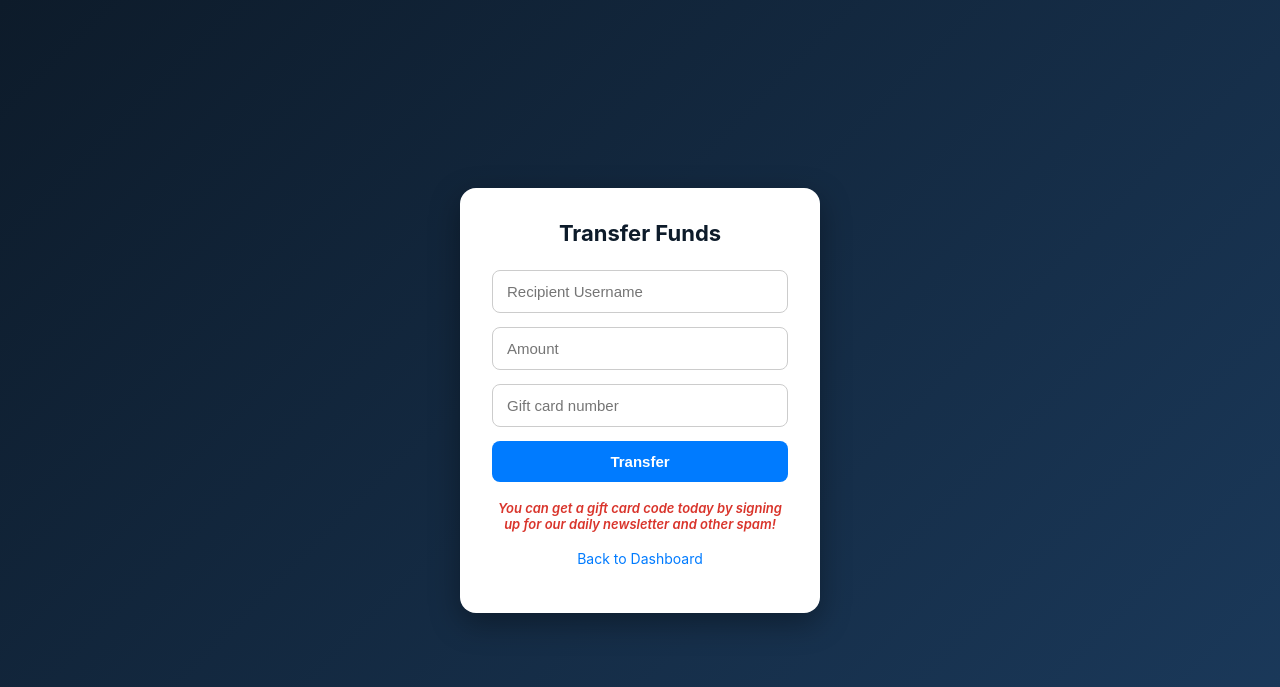
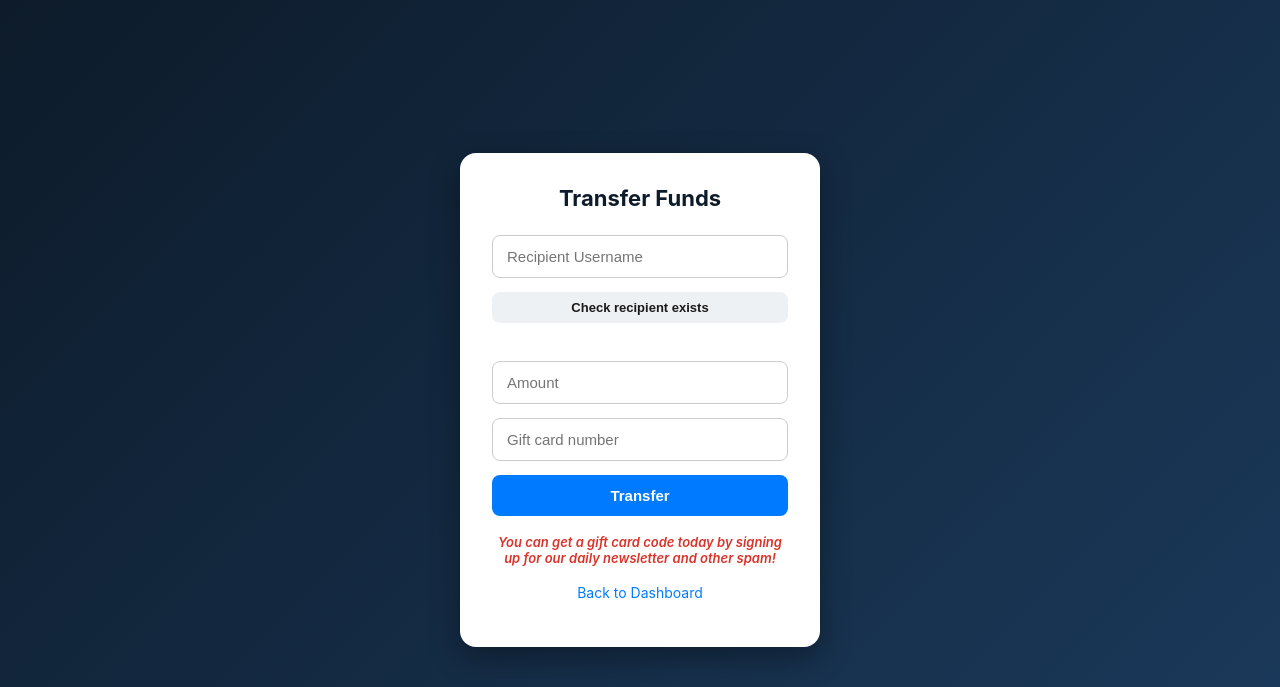
Before and after one commit to KMUNB21134/HackAble_FakeBank, a Flask app: page /transfer in a window 1280 px wide. Shown: the top 687 px of the page. Run offline with Flask 3, Linux system fonts and the light colour scheme; the visitor is signed in with stand-in values (Sample User, id 1).

Commit message:
Add a real UNION-based hash exfiltration path for weak_hashing
The "Crack a Password Hash" challenge had no working solve path on
its own: the dashboard re-queries by session username, so injecting
a hash there just crashes instead of displaying it, and every page
template already avoided rendering the password column. That left
blind boolean SQLi (very tedious) or already having RCE (a harder,
unrelated challenge) as the only ways in.

Added /check-recipient, a "does this payee exist" lookup wired into
a real "Check recipient exists" button on the transfer page. It has
the same raw-string-interpolation bug as /login, but echoes the
matched column straight back, so a UNION SELECT there dumps any
column of any row directly - including password hashes - with no
blind extraction needed. Dialed the difficulty of this challenge
down from 3 to 2 stars to match, and nudged its hint toward looking
beyond the login form. Verified live via curl and in the browser,
and confirmed the SQLi bypass, RCE phantom-crash, and every other
challenge still work unchanged.

```diff
--- a/app.py
+++ b/app.py
@@ -79,8 +79,8 @@ CHALLENGES = [
     {
         'id': 'weak_hashing',
         'title': 'Crack a Password Hash',
-        'difficulty': 3,
-        'hint': "Passwords aren't stored as safely as they should be. If you can get your hands on a hash, offline cracking tools make quick work of the weak ones.",
+        'difficulty': 2,
+        'hint': "Passwords aren't stored as safely as they should be. The login form isn't the only form on this site that takes a username as input - if you can get your hands on a hash somewhere, offline cracking tools make quick work of the weak ones.",
     },
     {
         'id': 'stored_xss',
@@ -378,6 +378,32 @@ def admin_panel():
     flask.session['username'] = 'admin@fakebank.com'
     return flask.redirect(flask.url_for('dashboard'))
 
+@app.route('/check-recipient')
+def check_recipient():
+    username = flask.request.args.get('username', '')
+
+    # --- INTENTIONALLY VULNERABLE ---
+    # Same raw-string-interpolation mistake as /login, on a completely
+    # separate feature (a "does this payee exist" preview for the
+    # transfer form). Unlike /login this one echoes the matched column
+    # back directly, so a UNION SELECT here can read any column of any
+    # row - including password hashes - without needing blind/boolean
+    # extraction.
+    query = "SELECT username FROM users WHERE username = '{}'".format(username)
+
+    conn = get_db()
+    try:
+        row = conn.execute(query).fetchone()
+    except sqlite3.Error:
+        conn.close()
+        return flask.jsonify(exists=False)
+    conn.close()
+
+    if row:
+        return flask.jsonify(exists=True, match=row['username'])
+    return flask.jsonify(exists=False)
+
+
 @app.route('/transfer')
 def transfer():
 
--- /dev/null
+++ b/static/main.js
@@ -0,0 +1,32 @@
+function initRecipientCheck() {
+    var btn = document.getElementById('check-recipient-btn');
+    var input = document.getElementById('recipient');
+    var status = document.getElementById('recipient-status');
+    if (!btn || !input || !status) {
+        return;
+    }
+
+    btn.addEventListener('click', function () {
+        var username = input.value.trim();
+        if (!username) {
+            return;
+        }
+        status.textContent = 'Checking...';
+        fetch('/check-recipient?username=' + encodeURIComponent(username))
+            .then(function (res) { return res.json(); })
+            .then(function (data) {
+                status.textContent = data.exists
+                    ? 'Recipient found: ' + data.match
+                    : 'No account with that username.';
+            })
+            .catch(function () {
+                status.textContent = 'Could not check recipient right now.';
+            });
+    });
+}
+
+if (document.readyState === 'loading') {
+    document.addEventListener('DOMContentLoaded', initRecipientCheck);
+} else {
+    initRecipientCheck();
+}
--- a/static/style.css
+++ b/static/style.css
@@ -66,6 +66,25 @@ button {
 
 button:hover {
     background-color: #0062cc;
+}
+
+.secondary-button {
+    background-color: #eef1f4;
+    color: #1a1a1a;
+    font-size: 13px;
+    padding: 8px;
+}
+
+.secondary-button:hover {
+    background-color: #e2e6ea;
+}
+
+.recipient-status {
+    margin: -4px 0 0;
+    font-size: 12px;
+    color: #555;
+    word-break: break-word;
+    min-height: 14px;
 }
 
 .subtext {
--- a/templates/transfer.html
+++ b/templates/transfer.html
@@ -17,7 +17,9 @@
             <p class="error">{{ error }}</p>
             {% endif %}
             <form class="login-form" action="/transfer" method="POST">
-                <input type="text" name="recipient" placeholder="Recipient Username" required>
+                <input type="text" name="recipient" id="recipient" placeholder="Recipient Username" required>
+                <button type="button" id="check-recipient-btn" class="secondary-button">Check recipient exists</button>
+                <p id="recipient-status" class="recipient-status"></p>
                 <input type="number" step="0.01" name="amount" placeholder="Amount" required>
                 <input type="password" name="gift_number" placeholder="Gift card number">
                 <button type="submit">Transfer</button>
```
Also changed, not shown: README.md.
